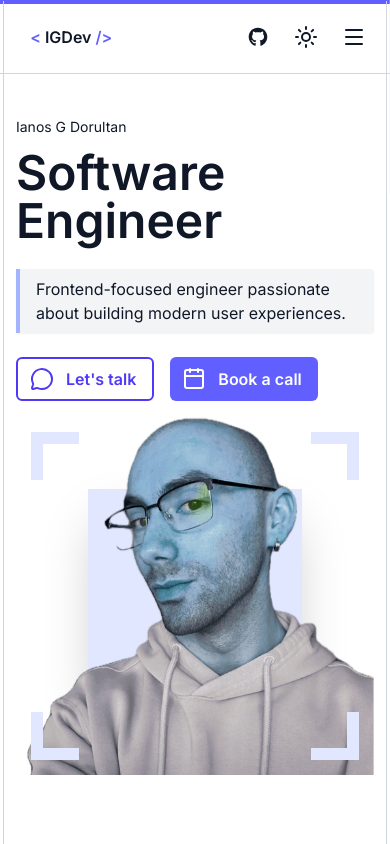
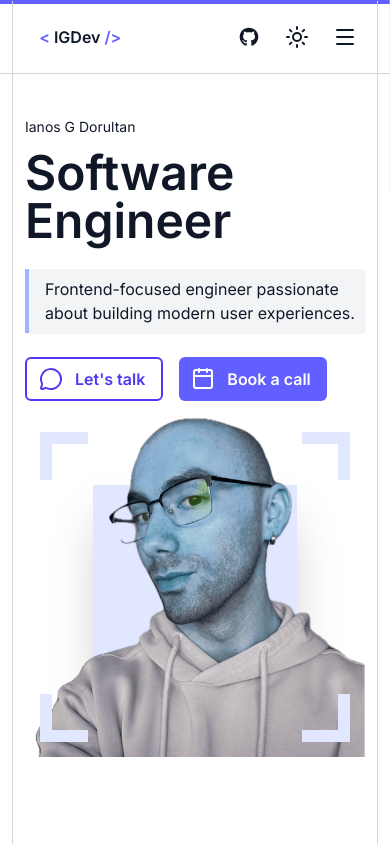
Before and after one commit to igdev0/portfolio, a Next.js app: page / in a window 390 px wide. Shown: the top 844 px of the page. Built offline with nearby package versions, Linux system fonts and the light colour scheme.

Commit message:
improve mobile ux

```diff
--- a/next.config.ts
+++ b/next.config.ts
@@ -1,7 +1,7 @@
 import type {NextConfig} from "next";
 
 const nextConfig: NextConfig = {
-  allowedDevOrigins: ['192.168.0.63'],
+  allowedDevOrigins: ['192.168.0.234'],
 };
 
 export default nextConfig;
--- a/src/app/globals.css
+++ b/src/app/globals.css
@@ -103,9 +103,9 @@ html {
     --color-foundation-950: var(--color-gray-950);
 
     /* Breakpoints */
-    --breakpoint-3xs: initial;
-    --breakpoint-2xs: initial;
-    --breakpoint-xs: 22rem;
+    --breakpoint-3xs: 16rem;
+    --breakpoint-2xs: 18rem;
+    --breakpoint-xs: 21rem;
     --breakpoint-sm: 24rem;
     --breakpoint-md: 28rem;
     --breakpoint-lg: 32rem;
--- a/src/components/container/index.tsx
+++ b/src/components/container/index.tsx
@@ -24,8 +24,10 @@ export interface ContainerProps extends PropsWithChildren, VariantProps<typeof c
 export default function Container(props: ContainerProps) {
   const {children, className, id, name = 'default', ...variants} = props;
   return (
-      <div id={id} className={clsx(containerVariants(variants), className)} ref={props?.ref ?? null}>
-        {children}
+      <div className="px-3">
+        <div id={id} className={clsx(containerVariants(variants), className)} ref={props?.ref ?? null}>
+          {children}
+        </div>
       </div>
   );
 }
```
